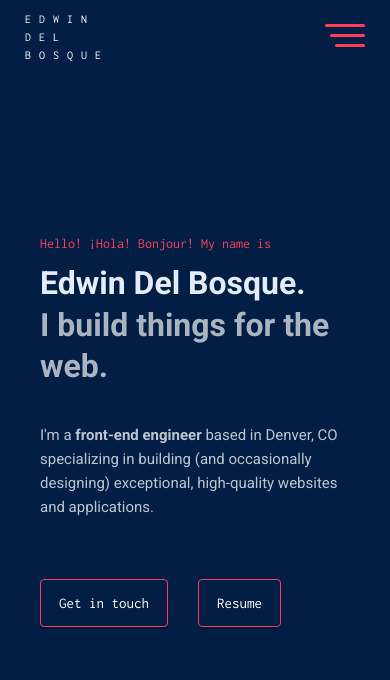
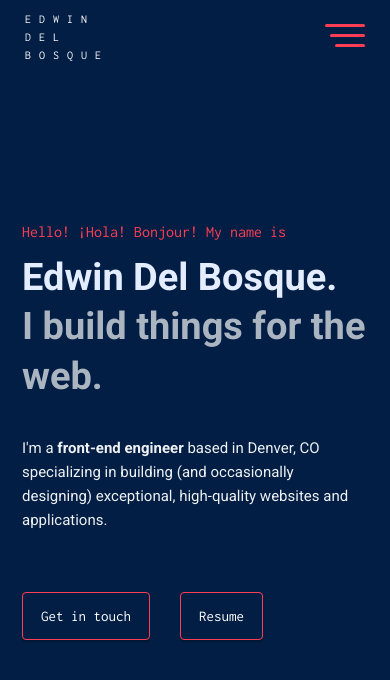
Before and after one commit to royamoussapour/portfolio, a React (Create React App) app: page / in a window 390 px wide. Shown: the top 680 px of the page. Built offline with nearby package versions, Linux system fonts and the light colour scheme.

Commit message:
Optimize navigatio bar for all electronic devices

```diff
--- a/src/App.scss
+++ b/src/App.scss
@@ -25,7 +25,7 @@ h1 {
 p {
 	font-size: 18px;
 	font-weight: 300;
-	color: rgba(255, 255, 255, 0.74);
+	color: rgba(255, 255, 255, 0.932);
 	margin-bottom: 10px;
 }
 
@@ -168,8 +168,8 @@ p {
 		justify-content: center;
 		padding-bottom: 50px;
 	}
+
 	.sub-header-title {
-		color: rgba(255, 255, 255, 0.671);
 		font-size: 32px;
 	}
 
@@ -189,3 +189,17 @@ p {
 		transition: 0.2s ease-in-out;
 	}
 }
+
+@media only screen and (max-width: 420px) {
+	h1 {
+		font-size: 38px;
+	}
+
+	.introduction {
+		font-size: 16px;
+	}
+
+	.sub-header-title {
+		font-size: 38px;
+	}
+}
--- a/src/NavigationBar.scss
+++ b/src/NavigationBar.scss
@@ -113,7 +113,7 @@
 			width: 100px;
 			text-align: center;
 			list-style: none;
-			margin: 0px 0 0px 0px;
+			margin: 0px;
 			padding-bottom: 50px;
 		}
 	}
@@ -169,3 +169,28 @@
 		line-height: 18px;
 	}
 }
+
+@media only screen and (max-width: 420px) {
+	.navigation-ul {
+		margin-right: 0px;
+		box-shadow: -10px 0px 10px rgba(0, 0, 0, 0.205);
+		width: 100%;
+		height: 73px;
+		position: fixed;
+		left: 110vw;
+		top: 0;
+		display: flex;
+		transition: 0.7s;
+		align-items: flex-start;
+		justify-content: center;
+		flex-direction: column;
+		height: 100vh;
+		background: #1b3050;
+		padding-bottom: 100px;
+		padding-left: 20%;
+	}
+
+	.navigation-ul-active {
+		left: 32%;
+	}
+}
--- a/src/index.scss
+++ b/src/index.scss
@@ -27,3 +27,9 @@ body {
 		padding: 0 40px;
 	}
 }
+
+@media only screen and (max-width: 420px) {
+	body {
+		padding: 0 22px;
+	}
+}
```
